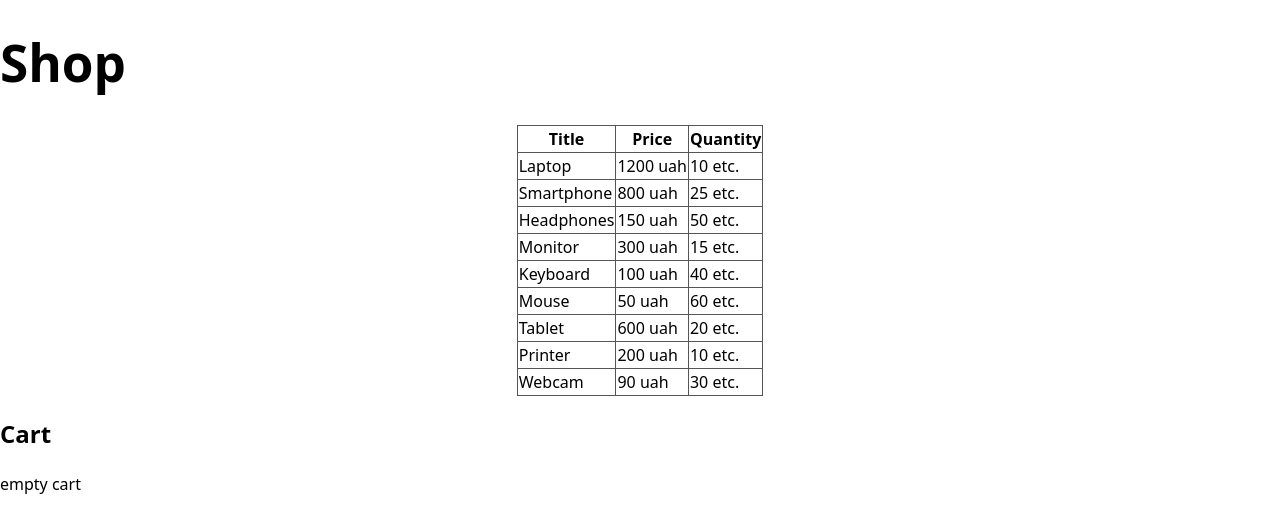
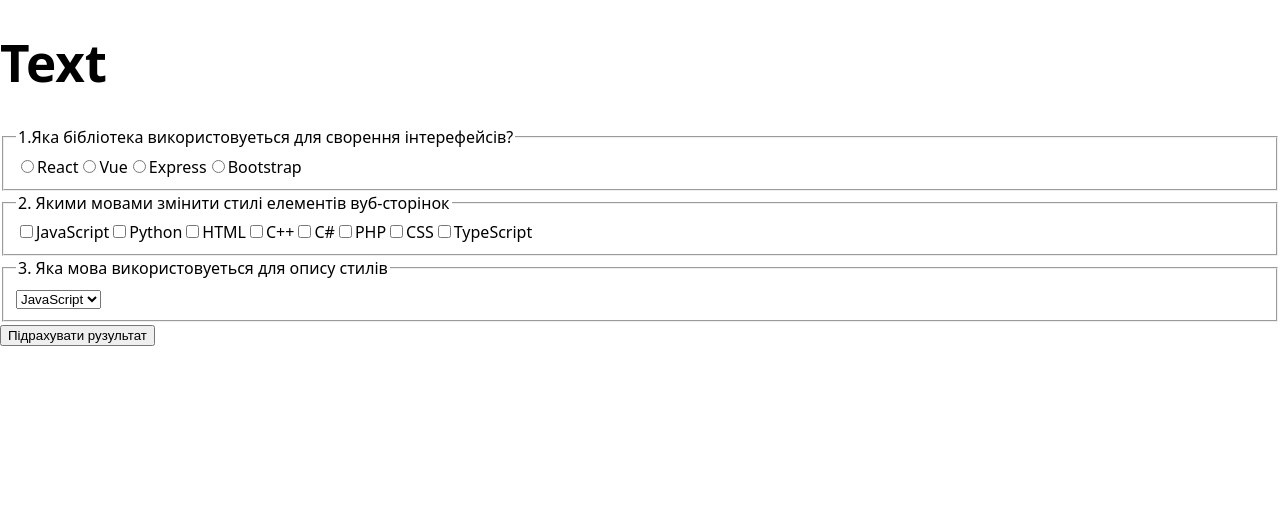
Before and after one commit to shapel3/react-practice-09-12-2025, a React (Vite) app: page / in a window 1280 px wide. Shown: the top 532 px of the page. Built offline with nearby package versions, Linux system fonts and the light colour scheme.

Commit message:
Керовані компоненти - Practice - Quiz

```diff
--- a/src/App.jsx
+++ b/src/App.jsx
@@ -1,8 +1,9 @@
-import ShowPage from './pages/ShopPage'
+import QuizPage from './pages/QuizPage';
+
 function App() {
   return(
     <>
-    <ShowPage />
+    <QuizPage />
   </>
   )
 
--- a/src/components/CartItem/CartItem.jsx
+++ b/src/components/CartItem/CartItem.jsx
@@ -2,7 +2,7 @@ import PropTypes from "prop-types";
 
 const CartItem = (props) => {
   const {
-    product: { id, title, price, quantityInCart },
+    product: { title, price, quantityInCart },
   } = props;
   return (
     <li>
--- /dev/null
+++ b/src/components/Quiz/Quiz.jsx
@@ -0,0 +1,96 @@
+import { useState } from "react";
+
+const namesBibl = ["React", "Vue", "Express", "Bootstrap"];
+const languages = [
+  "JavaScript",
+  "Python",
+  "HTML",
+  "C++",
+  "C#",
+  "PHP",
+  "CSS",
+  "TypeScript",
+];
+const correctAnswers = {
+    answ1: 'React',
+    answ2: ['CSS','JavaScript'],
+    answ3: 'CSS'
+}
+const Quiz = () => {
+  const [answer1, setAnswer1] = useState("");
+  const [answer2, setAnswer2] = useState([]);
+  const [answer3, setAnswer3] = useState("");
+  const [score, setScore] = useState(null);
+  const changeAnswer1 = (event) => {
+    setAnswer1(event.target.value);
+  };
+  const showRadio = (item) => (
+    <label key={item}>
+      <input
+        type="radio"
+        name="question1"
+        value={item}
+        checked={item === answer1}
+        onChange={changeAnswer1}
+      />
+      {item}
+    </label>
+  );
+  const changeAnswer2 = (event) => {
+    const value = event.target.value;
+    const newArray = answer2.includes(value)
+      ? answer2.filter((v) => v !== value)
+      : [...answer2, value];
+    setAnswer2(newArray);
+  };
+  const showCheckbox = (item) => (
+    <label key={item}>
+      <input
+        type="checkbox"
+        value={item}
+        checked={answer2.includes(item)}
+        onChange={changeAnswer2}
+      />
+      {item}
+    </label>
+  );
+  const showOption = (item) => (
+    <option key={item} value={item}>
+      {item}
+    </option>
+  );
+  const changeAnswer3 = (event) => {
+    setAnswer3(event.target.value);
+  };
+  const checkResult = () => {
+    let result = 0;
+    if(answer1 === correctAnswers.answ1){result++}
+    if(answer3 === correctAnswers.answ3){result++}
+    if (answer2.length === correctAnswers.answ2.length && answer2.every((item)=>correctAnswers.answ2.includes(item)) ) {result++}
+    setScore(result)
+  }
+  return (
+    <div>
+      <fieldset>
+        <legend>
+          1.Яка бібліотека використовуеться для сворення інтерефейсів?
+        </legend>
+        {namesBibl.map(showRadio)}
+      </fieldset>
+      <fieldset>
+        <legend>2. Якими мовами змінити стилі елементів вуб-сторінок </legend>
+        {languages.map(showCheckbox)}
+      </fieldset>
+      <fieldset>
+        <legend>3. Яка мова використовуеться для опису стилів</legend>
+        <select value={answer3} onChange={changeAnswer3}>
+          {languages.map(showOption)}
+        </select>
+      </fieldset>
+      <button onClick={checkResult}>Підрахувати рузультат</button>
+      {score!==null && <p>Правильних відповідуй : {score} </p>}
+    </div>
+  );
+};
+
+export default Quiz;
--- /dev/null
+++ b/src/pages/QuizPage.jsx
@@ -0,0 +1,13 @@
+import Quiz from "../components/Quiz/Quiz";
+
+
+const QuizPage = () => {
+    return (
+        <div>
+            <h1>Text</h1>
+            <Quiz/>
+        </div>
+    );
+}
+
+export default QuizPage;
```
